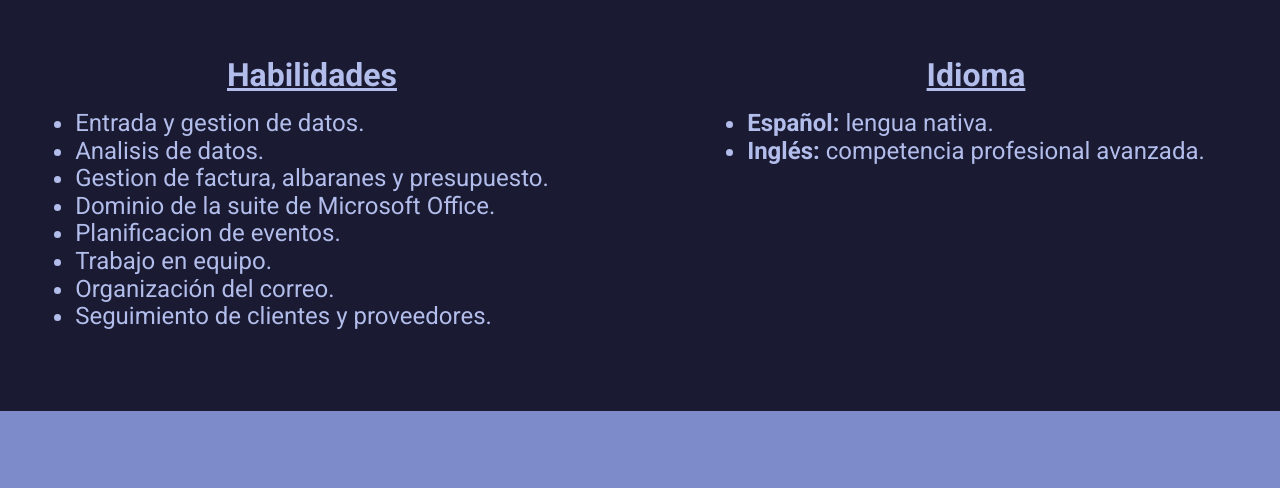
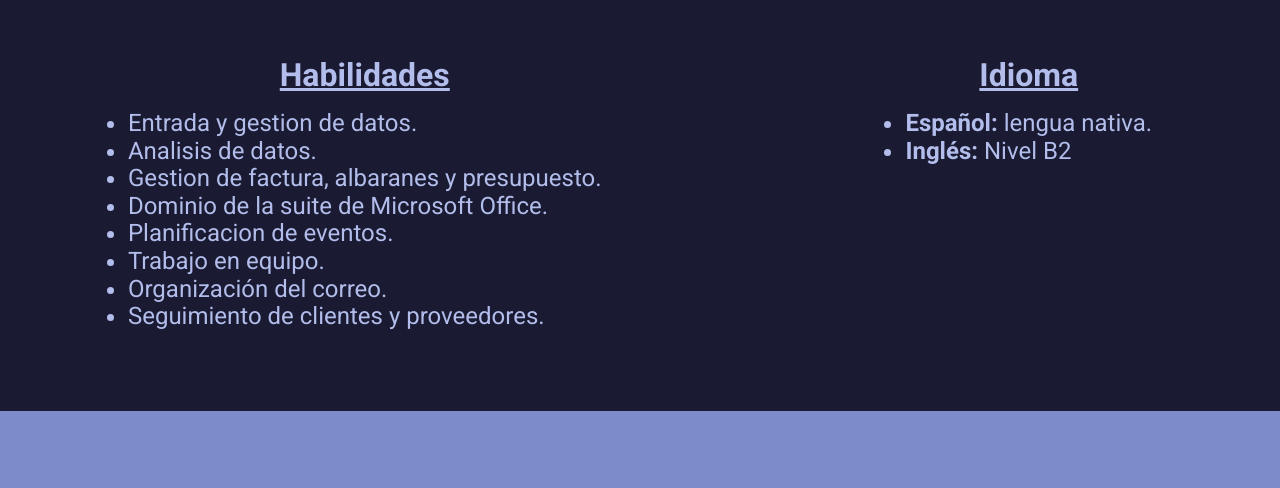
Before and after one commit to lopoadrian/ProyectoFinal-ArgentinaPrograma, a plain HTML site: page index.html in a window 1280 px wide. Shown: the part 2840-3328 px from the top of the page. Drawn offline with Linux system fonts and the light colour scheme.

Commit message:
Update index.html
Se cambio una informacion de idioma

```diff
--- a/index.html
+++ b/index.html
@@ -139,8 +139,7 @@
                 <h3>Idioma</h3>
                 <ul>
                     <li><span>Español:</span> lengua nativa.</li>
-                    <li><span>Inglés:</span> competencia profesional
-                        avanzada.</li>
+                    <li><span>Inglés:</span> Nivel B2</li>
                 </ul>
             </div>
         </div>
```
